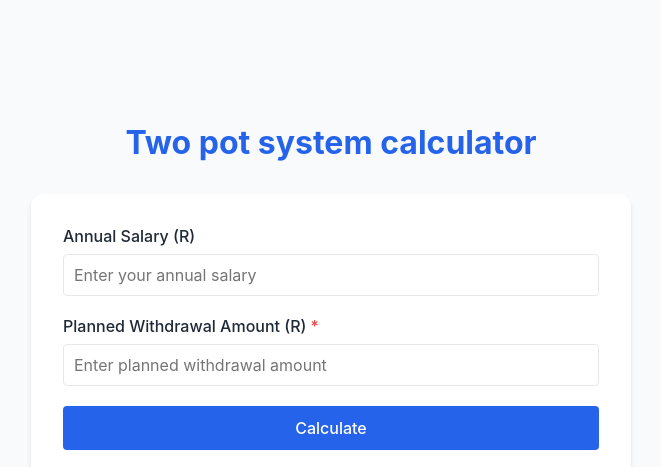
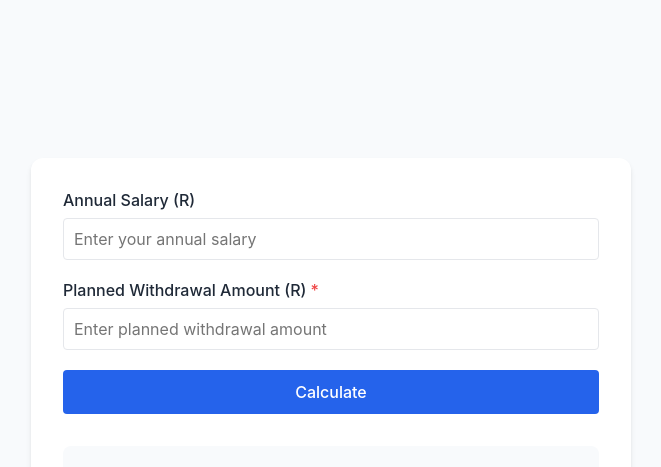
Before and after one commit to Shampene01/two-pot-calculator, a plain HTML site: page index.html in a window 1280 px wide. Shown: the top 467 px of the page, without its empty margins (309-970 px from the left). Drawn offline with Linux system fonts and the light colour scheme.

Commit message:
Update index.html

```diff
--- a/index.html
+++ b/index.html
@@ -173,8 +173,6 @@
 </head>
 
 <body>
-    <h1 class="page-title">Two pot system calculator</h1>
-
     <div class="calculator-container">
         <div class="input-group">
             <label class="input-label" for="salary">Annual Salary (R)</label>
```
